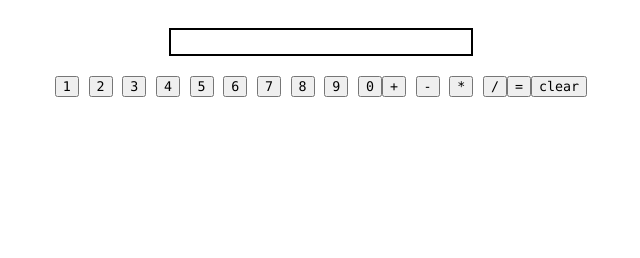
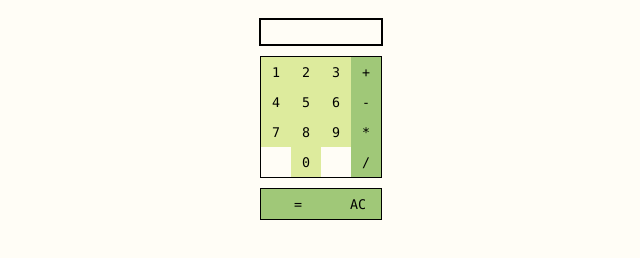
Before and after one commit to Vicker14/calculator, a plain HTML site: page index.html in a window 1280 px wide. Shown: the whole page, without its empty margins (319-959 px from the left). Drawn offline with Linux system fonts and the light colour scheme.

Commit message:
Styled the calculator
Added hover effect over every button. Also changed
colors and styled everything with a color palette.

```diff
--- a/index.html
+++ b/index.html
@@ -10,7 +10,7 @@
 <body>
     <div id="display"></div>
     <div id="controls-container">
-
+        <div id="number-operator-block">
             <div id="numbers-block">
                 <button id="number-1" class="number">1</button>
                 <button id="number-2" class="number">2</button>
@@ -24,15 +24,17 @@
                 <button id="number-0" class="number">0</button>
             </div>
 
-        <div id="operaions-block">
+            <div id="operations-block">
                 <button id="add" class="operation">+</button>
                 <button id="sub" class="operation">-</button>
                 <button id="mul" class="operation">*</button>
                 <button id="div" class="operation">/</button>
             </div>
-
+        </div>
+        <div id="final">
             <button id="equ">=</button>
-        <button id="clear">clear</button>
+            <button id="clear">AC</button>
+        </div>
     </div>
 
 </body>
--- a/logic.js
+++ b/logic.js
@@ -46,11 +46,27 @@ numbers.forEach((number) => {
         }
         display.textContent += number.textContent;
     })
+
+    number.addEventListener("mouseover", () => {
+        number.style.backgroundColor = "#FAF6E9";
+    });
+
+    number.addEventListener("mouseout", () => {
+        number.style.backgroundColor = "";
+    });
 })
 
 clear.addEventListener("click", () => {
     display.textContent = "";
     newOperationPossible = true;
+});
+
+clear.addEventListener("mouseover", () => {
+    clear.style.backgroundColor = "#FAF6E9";
+});
+
+clear.addEventListener("mouseout", () => {
+    clear.style.backgroundColor = "";
 });
 
 operators.forEach((operation) => {
@@ -62,6 +78,14 @@ operators.forEach((operation) => {
             equalsPress = false;
         }
     })
+
+    operation.addEventListener("mouseover", () => {
+        operation.style.backgroundColor = "#FAF6E9";
+    });
+
+    operation.addEventListener("mouseout", () => {
+        operation.style.backgroundColor = "";
+    });
 });
 
 result.addEventListener("click", () => {
@@ -71,3 +95,11 @@ result.addEventListener("click", () => {
     newOperationPossible = true;
     equalsPress = true;
 });
+
+result.addEventListener("mouseover", () => {
+    result.style.backgroundColor = "#FAF6E9";
+});
+
+result.addEventListener("mouseout", () => {
+    result.style.backgroundColor = "";
+});
--- a/styles.css
+++ b/styles.css
@@ -4,6 +4,7 @@ body {
     align-items: center;
 
     font-family: "Consolas", monospace;
+    background-color: #FFFDF6;
 }
 
 button {
@@ -11,13 +12,13 @@ button {
 }
 
 #display {
-    width: 300px;
+    width: 120px;
     height: 1.5em;
 
     display: flex;
     justify-content: end;
     align-items: end;
-    margin: 20px 0px;
+    margin: 10px 0px;
 
 
     border: 2px black solid;
@@ -25,4 +26,68 @@ button {
 
 #controls-container {
     display: flex;
+    flex-direction: column;
 }
+
+#number-operator-block {
+    display: flex;
+    margin-bottom: 10px;
+
+    border: black solid 1px;
+}
+
+#numbers-block {
+    display: flex;
+    flex-wrap: wrap;
+    justify-content: center;
+
+    height: 120px;
+    width: 90px;
+}
+
+#numbers-block > button {
+    width: 30px;
+    height: 30px;
+
+    border: none;
+    background-color: #DDEB9D;
+}
+
+#operations-block {
+    display: flex;
+    flex-wrap: wrap;
+
+    height: 120px;
+    width: 30px;
+}
+
+#operations-block > button {
+    width: 30px;
+    height: 30px;
+
+    border: none;
+    background-color: #A0C878;
+}
+
+#final {
+    display: flex;
+
+    height: 30px;
+    width: 120px;
+
+    border: black solid 1px;
+}
+
+#final > #equ {
+    flex-grow: 3;
+
+    border: none;
+    background-color: #A0C878;
+}
+
+#final > #clear {
+    flex-grow: 1;
+
+    border: none;
+    background-color: #A0C878;
+}
```
Lines whose indentation alone changed are shown as unchanged.
